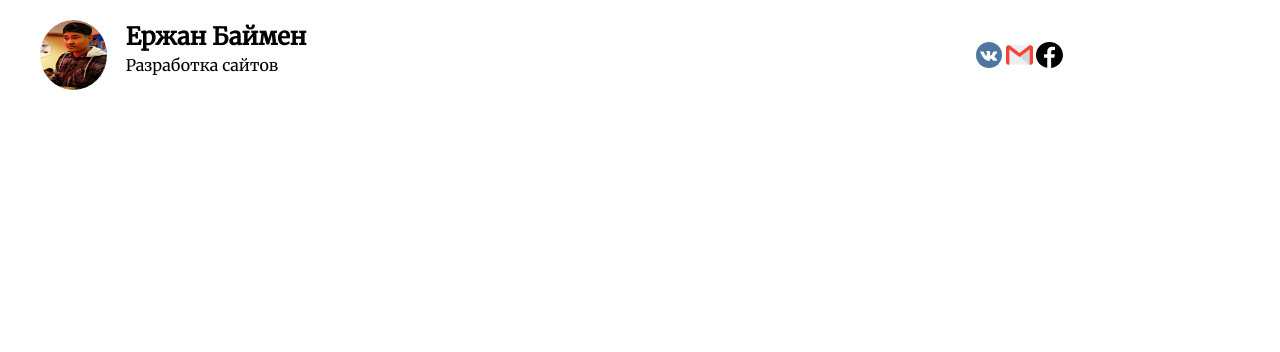
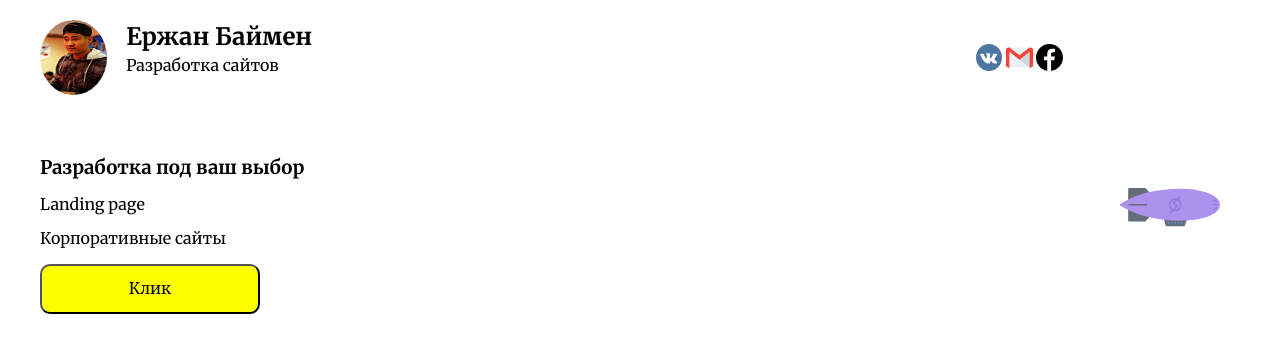
Before and after one commit to Yezha/repair, a plain HTML site: page index.html in a window 1280 px wide. Drawn offline with Linux system fonts and the light colour scheme.

Commit message:
добавил кнопку и изображение

```diff
--- a/index.html
+++ b/index.html
@@ -6,7 +6,7 @@
   <meta http-equiv="X-UA-Compatible" content="ie=edge">
   <link rel="stylesheet" href="css/normalize.css">
   <link rel="stylesheet" href="css/style.css">
-  <link href="https://fonts.googleapis.com/css?family=Merriweather" rel="stylesheet">
+  <link href="https://fonts.googleapis.com/css?family=Merriweather:400,700" rel="stylesheet">
   <title>Портфолио</title>
 </head>
 <body>
@@ -37,5 +37,24 @@
     <!-- /.container -->
   </nav>
   <!-- /.navbar -->
+  <div class="hero">
+    <div class="container">
+      <div class="hero_block">
+          <div class="hero-img">
+              <img class="picture" src="img/hero/zeppelin.svg" alt="">
+            </div>
+      <h3 class="title">Разработка под ваш выбор</h3>
+      <p class="hero-project">Landing page</p>
+      <p class="hero-project">Корпоративные сайты</p>
+      <button class="hero-button">Клик</button>
+
+      <!-- /.hero-img -->
+    </div>
+    <!-- /.hero_block -->
+   </div>
+   <!-- /.hero-project -->
+  </div>
+  <!-- /.hero -->
+
 </body>
 </html>
--- a/sass/_colors.sass
+++ b/sass/_colors.sass
@@ -0,0 +1,3 @@
+$button-color: #ffff00
+$text-color: #000000
+$bgc-color: #1560bd
--- /dev/null
+++ b/sass/_hero.sass
@@ -0,0 +1,19 @@
+.hero
+  font-family: 'Merriweather'
+  &_block
+    margin-top: 59px
+  &-button
+    cursor: pointer
+    width: 220px
+    height: 50px
+    border-radius: 10px
+    color: $text-color
+    background-color: $button-color
+    &:hover
+      background-color: $bgc-color
+  &-img
+    width: 10%
+    float: right
+.picture
+  width: 100px
+  max-width: 100px
--- a/sass/_navbar.sass
+++ b/sass/_navbar.sass
@@ -19,5 +19,5 @@
 .avatar
   border-radius: 50%
   background-size: 100%
-  height: 70px
+  height: 75px
   width: 470px
--- a/sass/style.sass
+++ b/sass/style.sass
@@ -1,5 +1,5 @@
 @import 'colors'
 @import 'interface'
-@import 'buttons'
 @import 'navbar'
 @import 'fonts'
+@import 'hero'
```
Also changed, not shown: css/style.css, img/hero/zeppelin.svg (added), sass/_buttons.sass (deleted), 1 other file.
